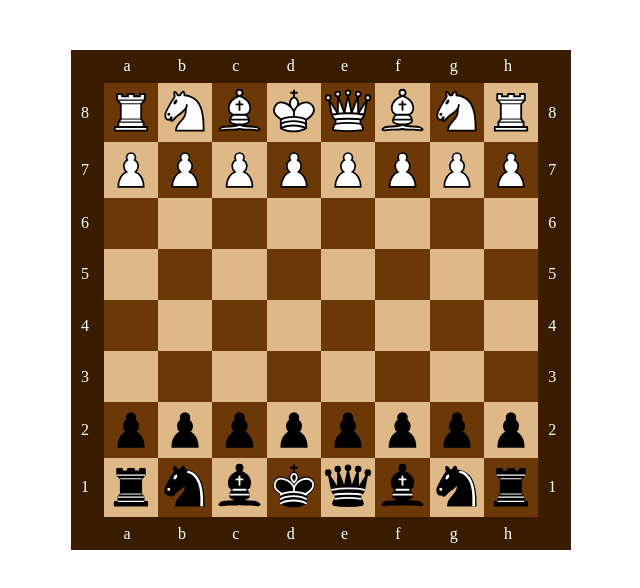
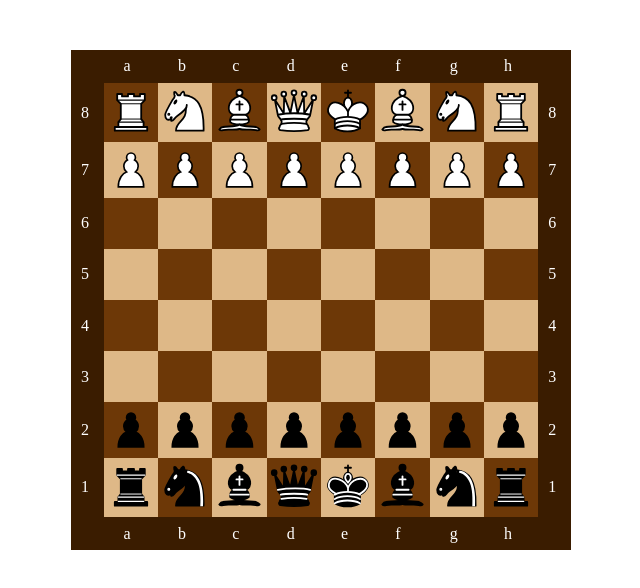
Before and after one commit to muhammadali00-dev/AlgoAcademy-Task3, a plain HTML site: page index.html in a window 1280 px wide. Shown: the whole page, without its empty margins (319-959 px from the left). Drawn offline with Linux system fonts and the light colour scheme.

Commit message:
tiny mistakes have fixed

```diff
--- a/index.html
+++ b/index.html
@@ -26,8 +26,8 @@
             <td class="Black"><img src="images/rook-w.svg" width="100%" height="auto"></td>
             <td class="White"><img src="images/knight-w.svg" width="100%" height="auto"></td>
             <td class="Black"><img src="images/bishop-w.svg" width="100%" height="auto"></td>
-            <td class="White"><img src="images/king-w.svg" width="100%" height="auto"></td>
-            <td class="Black"><img src="images/queen-w.svg" width="100%" height="auto"></td>
+            <td class="White"><img src="images/queen-w.svg" width="100%" height="auto"></td>
+            <td class="Black"><img src="images/king-w.svg" width="100%" height="auto"></td>
             <td class="White"><img src="images/bishop-w.svg" width="100%" height="auto"></td>
             <td class="Black"><img src="images/knight-w.svg" width="100%" height="auto"></td>
             <td class="White"><img src="images/rook-w.svg" width="100%" height="auto"></td>
@@ -115,8 +115,8 @@
             <td class="White"><img src="images/rook-b.svg" width="100%" height="auto"></td>
             <td class="Black"><img src="images/knight-b.svg" width="100%" height="auto"></td>
             <td class="White"><img src="images/bishop-b.svg" width="100%" height="auto"></td>
-            <td class="Black"><img src="images/king-b.svg" width="100%" height="auto"></td>
-            <td class="White"><img src="images/queen-b.svg" width="100%" height="auto"></td>
+            <td class="Black"><img src="images/queen-b.svg" width="100%" height="auto"></td>
+            <td class="White"><img src="images/king-b.svg" width="100%" height="auto"></td>
             <td class="Black"><img src="images/bishop-b.svg" width="100%" height="auto"></td>
             <td class="White"><img src="images/knight-b.svg" width="100%" height="auto"></td>
             <td class="Black"><img src="images/rook-b.svg" width="100%" height="auto"></td>
```
